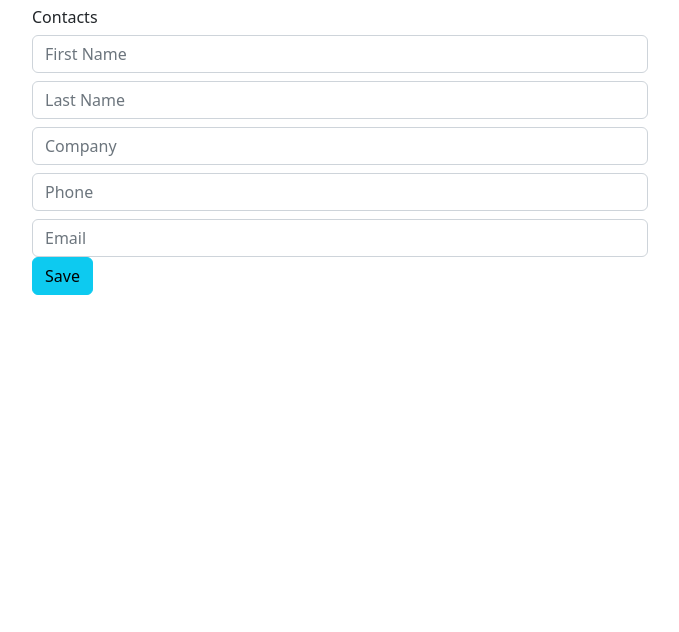
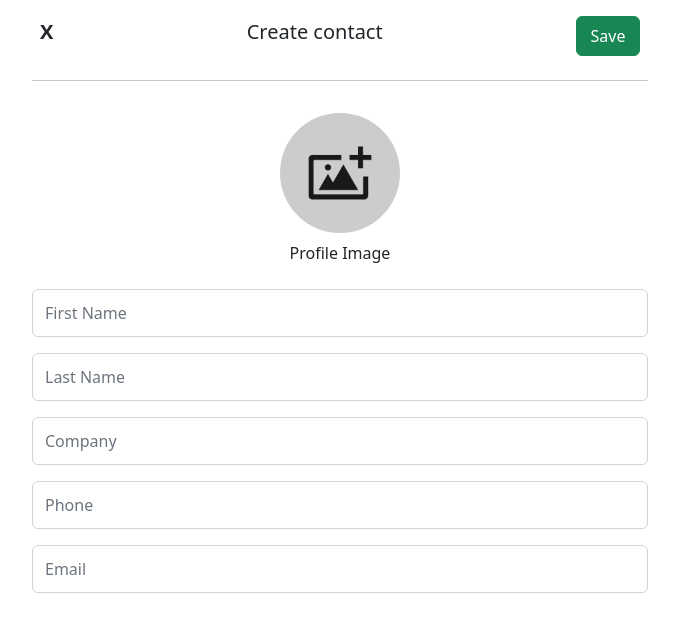
Before and after one commit to mwongess/ng-phonebook, an Angular app in the folder frontend/: page /add/new in a window 1280 px wide. Shown: the top 632 px of the page, without its empty margins (300-979 px from the left). Built offline with nearby package versions, Linux system fonts and the light colour scheme.

Commit message:
Search contact

```diff
--- a/frontend/src/app/contact-form/contact-form.component.css
+++ b/frontend/src/app/contact-form/contact-form.component.css
@@ -0,0 +1,25 @@
+input[type="file"] {
+    display: none;
+  }
+
+  .label {
+    display: inline-block;
+    width: 7.5rem;
+    height: 7.5rem;
+    border-radius: 50%;
+    background-image: url(../../assets/images/add-pi.png);
+    background-color: #ccc;
+    background-size: cover;
+    background-position: center;
+    cursor: pointer;
+  }
+  input{
+    height: 3rem;
+  }
+  .btn{
+    width: 4rem;
+    height: 2.5rem;
+  }
+  .mytop{
+    padding: 0.5rem;
+  }
--- a/frontend/src/app/contact-form/contact-form.component.html
+++ b/frontend/src/app/contact-form/contact-form.component.html
@@ -1,10 +1,39 @@
 <div>
   <form>
-    <input type="text" class="form-control" placeholder="First Name" required/>
-    <input type="text" class="form-control my-2" placeholder="Last Name" required/>
-    <input type="text" class="form-control" placeholder="Company" required/>
-    <input type="text" class="form-control my-2" placeholder="Phone" required/>
-    <input type="email" class="form-control" placeholder="Email" required/>
-    <button class="btn btn-info ">Save</button>
+    <div class="d-flex align-items-center justify-content-between mytop">
+      <h5 routerLink="/"><b>X</b></h5>
+      <h5>Create contact</h5>
+      <button class="btn btn-success">Save</button>
+    </div>
+    <hr>
+    <div
+      class="form-group d-flex justify-content-center align-items-center flex-column"
+    >
+      <div class="input-group mb-3">
+        <input
+          type="file"
+          class="image"
+          id="profile-image"
+          aria-describedby="profile-image-help"
+        />
+      </div>
+      <label class="label" for="profile-image"></label>
+      <label class="form-label my-2" for="">Profile Image</label>
+    </div>
+    <input
+      type="text"
+      class="form-control mt-3"
+      placeholder="First Name"
+      required
+    />
+    <input
+      type="text"
+      class="form-control my-3"
+      placeholder="Last Name"
+      required
+    />
+    <input type="text" class="form-control" placeholder="Company" required />
+    <input type="text" class="form-control my-3" placeholder="Phone" required />
+    <input type="email" class="form-control" placeholder="Email" required />
   </form>
 </div>
--- a/frontend/src/app/contact-form/contact-form.component.ts
+++ b/frontend/src/app/contact-form/contact-form.component.ts
@@ -1,10 +1,11 @@
 import { Component } from '@angular/core';
 import { CommonModule } from '@angular/common';
+import { RouterModule } from '@angular/router';
 
 @Component({
   selector: 'app-contact-form',
   standalone: true,
-  imports: [CommonModule],
+  imports: [CommonModule, RouterModule],
   templateUrl: './contact-form.component.html',
   styleUrls: ['./contact-form.component.css']
 })
--- a/frontend/src/app/contact-list/contact-list.component.css
+++ b/frontend/src/app/contact-list/contact-list.component.css
@@ -1,9 +1,9 @@
-button img{
+button img {
   height: 2rem;
   width: 2rem;
   border-radius: 50%;
 }
-p img{
+p img {
   margin-right: 0.7rem;
   height: 0.9rem;
   width: 0.9rem;
--- a/frontend/src/app/contact-list/contact-list.component.html
+++ b/frontend/src/app/contact-list/contact-list.component.html
@@ -1,16 +1,17 @@
 <div class="">
+  <h6>Contacts</h6>
   <div>
-    <input class="form-control border-success-subtle" type="search" placeholder="Search Contacts" />
+    <input class="form-control border-success-subtle" type="search" placeholder="Search Contacts" [(ngModel)]="searchText"/>
   </div>
   <hr />
-  <div class="accordion" *ngFor="let contact of contacts">
+  <div class="accordion" *ngFor="let contact of contacts | search: searchText">
     <div class="accordion-item my-2">
       <h2 class="accordion-header">
         <button
           class="accordion-button collapsed"
           type="button"
           data-bs-toggle="collapse"
-          data-bs-target="#flush-collapseTwo"
+          attr.data-bs-target="{{'#'+contact.id}}"
           aria-expanded="false"
           aria-controls="flush-collapseTwo"
         >
@@ -20,7 +21,7 @@
           /><span class="mx-2">{{ contact.name }}</span>
         </button>
       </h2>
-      <div id="flush-collapseTwo" class="accordion-collapse collapse">
+      <div id="{{contact.id}}" class="accordion-collapse collapse">
         <div class="accordion-body">
           <p><img src="../../assets/images/call-icon.png" alt="">{{'+' + contact.phone}}</p>
           <p><img src="../../assets/images/download-removebg-preview.png" alt="">{{contact.email}}</p>
--- a/frontend/src/app/contact-list/contact-list.component.ts
+++ b/frontend/src/app/contact-list/contact-list.component.ts
@@ -1,20 +1,25 @@
 import { Component } from '@angular/core';
 import { CommonModule } from '@angular/common';
 import { RouterModule } from '@angular/router';
+import { SearchPipe } from "../pipes/search.pipe";
+import { FormsModule } from '@angular/forms';
 
 @Component({
-  selector: 'app-contact-list',
-  standalone: true,
-  imports: [CommonModule, RouterModule],
-  templateUrl: './contact-list.component.html',
-  styleUrls: ['./contact-list.component.css'],
+    selector: 'app-contact-list',
+    standalone: true,
+    templateUrl: './contact-list.component.html',
+    styleUrls: ['./contact-list.component.css'],
+    imports: [CommonModule, RouterModule, FormsModule, SearchPipe]
 })
 export class ContactListComponent {
-  contacts: { name: string; email: string; phone: number}[] = [{
+  searchText: string = ''
+  contacts: {id: string; name: string; email: string; phone: number}[] = [{
+    id: 'qwert4',
     name: 'Amos',
     email: "amos@gmail.com",
     phone: 254742971932
   },{
+    id: '9ij9ij',
     name: 'Mwongela',
     email: "mwongess@gmail.com",
     phone: 254797377943
--- a/frontend/src/app/home/home.component.html
+++ b/frontend/src/app/home/home.component.html
@@ -1,4 +1,3 @@
 <div class="container col-12 col-lg-6 my-2">
-  <h6>Contacts</h6>
   <router-outlet></router-outlet>
 </div>
--- /dev/null
+++ b/frontend/src/app/pipes/search.pipe.ts
@@ -0,0 +1,18 @@
+import { Pipe, PipeTransform } from '@angular/core';
+
+@Pipe({
+  name: 'search',
+  standalone: true
+})
+export class SearchPipe implements PipeTransform {
+
+  transform(items: any[], searchText: string): any[] {
+    if (!items) return [];
+    if (!searchText) return items;
+    searchText = searchText.toLowerCase();
+    return items.filter(item => {
+      return item.name.toLowerCase().startsWith(searchText);
+    });
+  }
+
+}
```
Also changed, not shown: frontend/src/assets/images/add-pi.png (added), 1 other file (tests, documents, lock files or other folders). Lines whose indentation alone changed are shown as unchanged.
